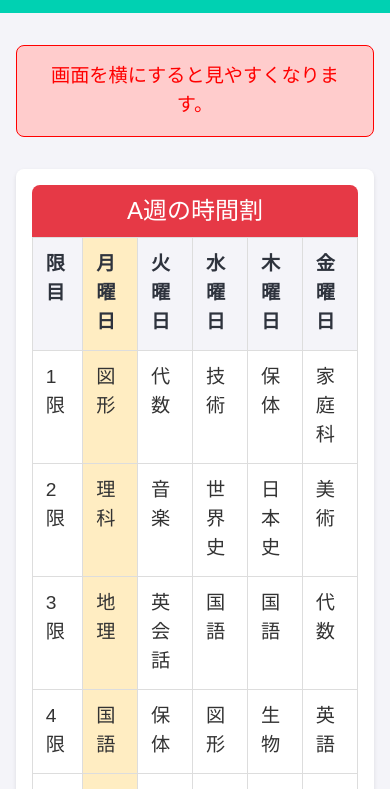
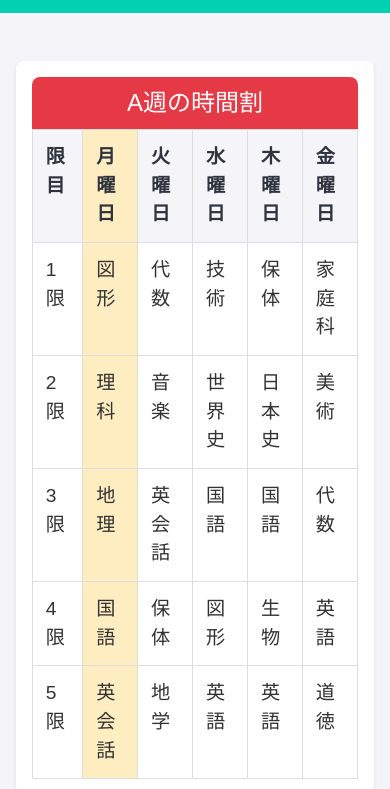
Before and after one commit to PEST-religion/timetable, a plain HTML site: page index.html in a window 390 px wide. Shown: the part 55-844 px from the top of the page. Drawn offline with nearby package versions, Linux system fonts and the light colour scheme.

Commit message:
Update index.html

```diff
--- a/index.html
+++ b/index.html
@@ -65,18 +65,6 @@
       .highlight-column {
           background-color: #ffedc2; /* 今日の列に色を付ける */
       }
-      .orientation-warning {
-          display: none;
-          text-align: center;
-          padding: 1rem;
-          margin: 1rem auto;
-          background-color: #ffcccc;
-          border: 1px solid #ff0000;
-          color: #ff0000;
-          border-radius: 8px;
-          font-size: 1.2rem;
-          max-width: 500px;
-      }
       @media (min-width: 1024px) {
           .schedule-card {
               width: 45%; /* 横並び */
@@ -89,9 +77,6 @@
       <h1 class="title has-text-white">今日の時間割</h1>
   </header>
   <main>
-      <section id="warning" class="orientation-warning">
-          画面を横にすると見やすくなります。
-      </section>
       <section id="schedule" class="container">
           <div id="all-schedules" class="schedule-container">
               <div id="schedule-a" class="schedule-card a-week">
@@ -208,19 +193,8 @@
         return weekNumber % 2 === 0 ? 'B' : 'A';
     }
 
-    function checkScreenWidth() {
-        const warning = document.getElementById('warning');
-        if (window.innerWidth <= 550) {
-            warning.style.display = 'block';
-        } else {
-            warning.style.display = 'none';
-        }
-    }
-
     document.addEventListener('DOMContentLoaded', () => {
         getTodaySchedule();
-        checkScreenWidth();
-        window.addEventListener('resize', checkScreenWidth);
     });
   </script>
 </body>
```
